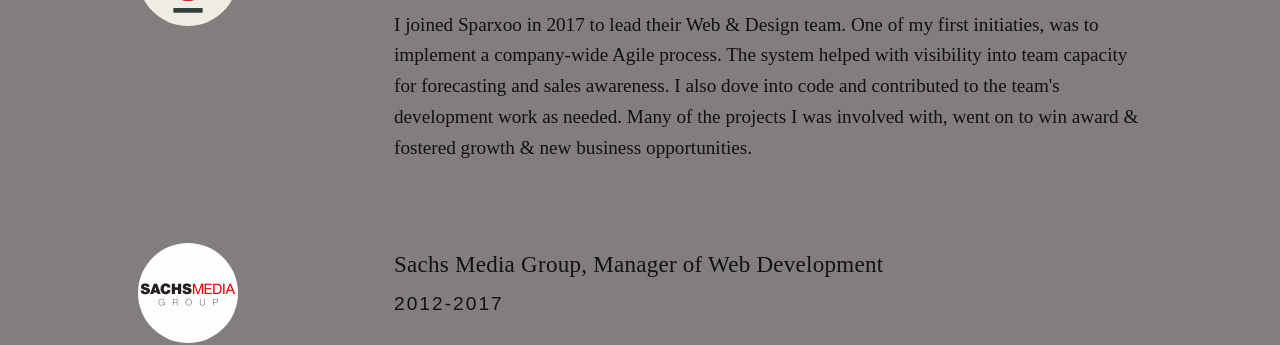
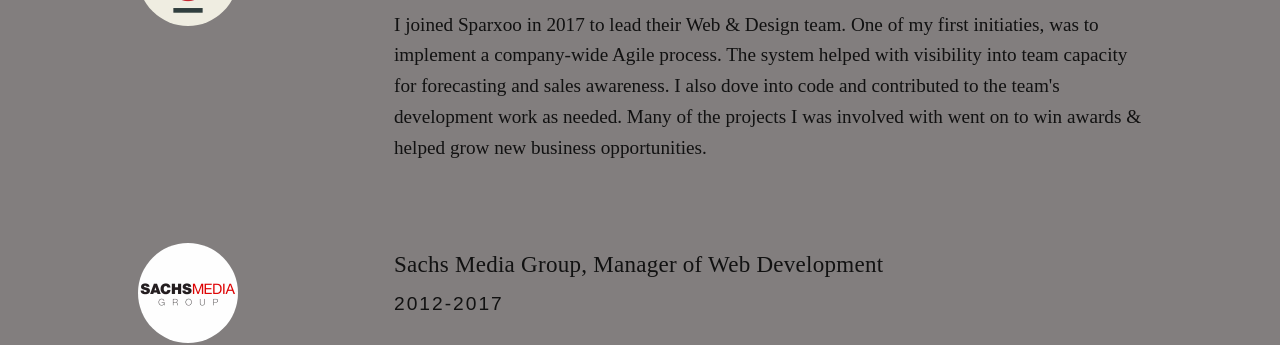
Before and after one commit to brianotoole/brickandmonitor, a Jekyll site: the page built from contact.html, in a window 1280 px wide and 900 px high, scrolled down 713 px. Shown: the part 246-591 px from the top of the window. Built offline with Jekyll 4.4.1, drawn with Linux system fonts in a browser that asks for light colours; some web fonts are replaced; a script that is not in the unit is left out.

Commit message:
update content for resume section

```diff
--- a/_includes/team.html
+++ b/_includes/team.html
@@ -20,7 +20,7 @@
   <div class="row-flex__md-9">
     <h5 class="section-title section-title--underline">Sparxoo, Sr. Manager of Integrated Production</h5>
     <h4 class="service-title">2017-2018</h4>
-    <p>I joined Sparxoo in 2017 to lead their Web &amp; Design team. One of my first initiaties, was to implement a company-wide Agile process. The system helped with visibility into team capacity for forecasting and sales awareness. I also dove into code and contributed to the team's development work as needed. Many of the projects I was involved with, went on to win award &amp; fostered growth &amp; new business opportunities.</p>
+    <p>I joined Sparxoo in 2017 to lead their Web &amp; Design team. One of my first initiaties, was to implement a company-wide Agile process. The system helped with visibility into team capacity for forecasting and sales awareness. I also dove into code and contributed to the team's development work as needed. Many of the projects I was involved with went on to win awards &amp; helped grow new business opportunities.</p>
   </div><!--/.two-third.right-->
 </div><!-- /.team-block -->
 
```
